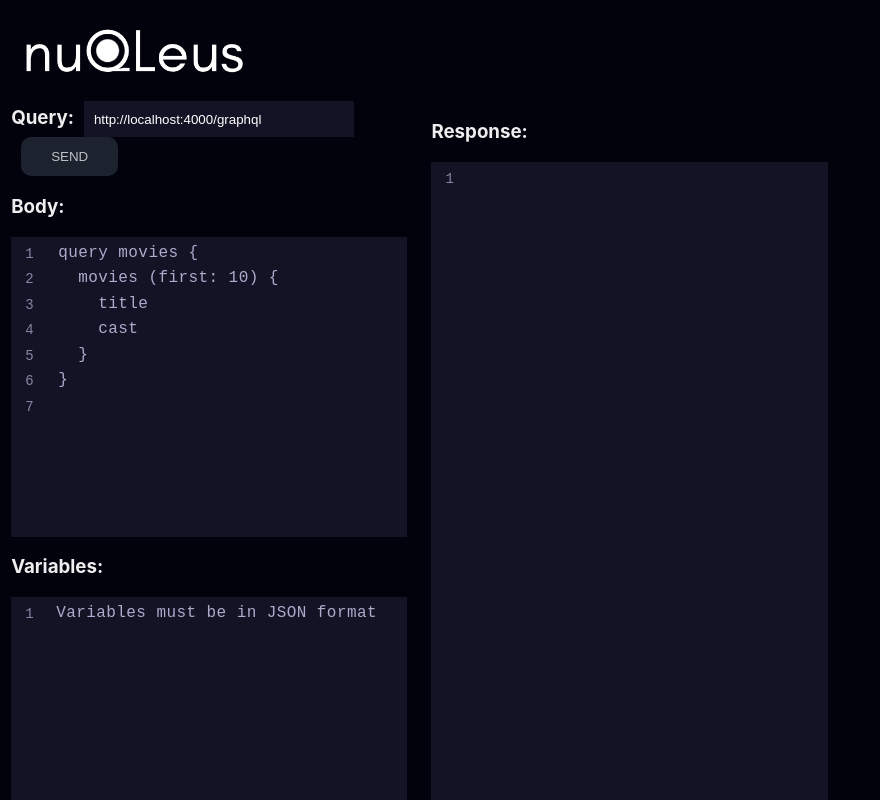
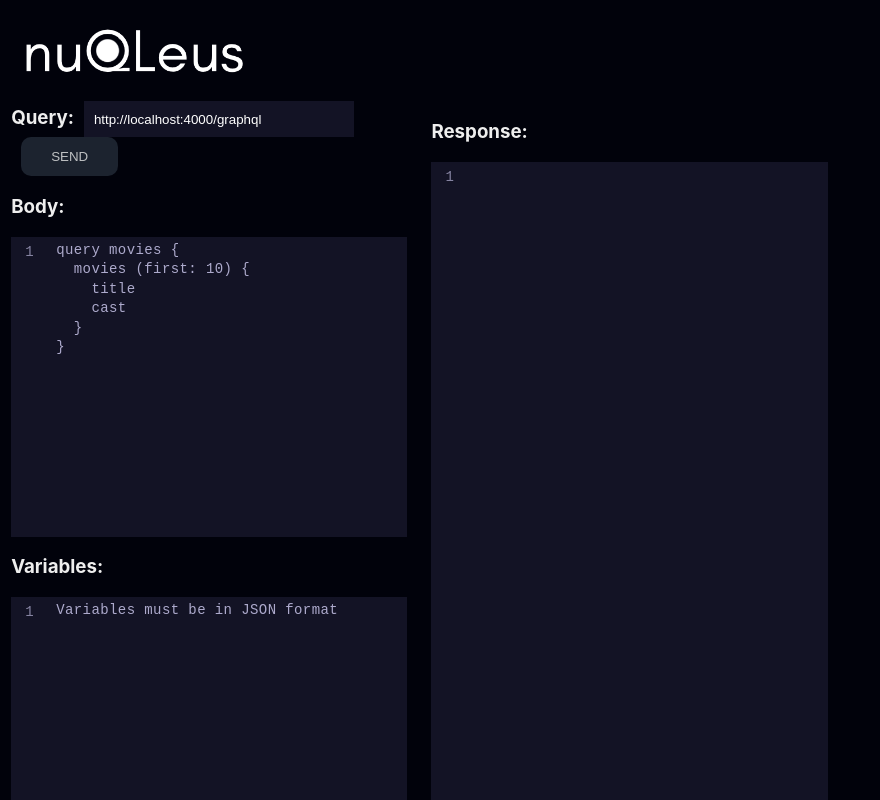
Before and after one commit to oslabs-beta/nuQLeus, a React app: page / in a window 1280 px wide. Shown: the top 800 px of the page, without its empty margins (0-880 px from the left). Built offline with nearby package versions, Linux system fonts and the light colour scheme.

Commit message:
minor styling modifications

```diff
--- a/src/client/components/QueryEditor.jsx
+++ b/src/client/components/QueryEditor.jsx
@@ -25,6 +25,13 @@ const QueryEditor = () => {
     tabSize: 2,
     styleActiveLine: true,
     viewportMargin: 99,
+    placeholder:
+    `query movies {
+  movies (first: 10) {
+    title
+    cast
+  }
+}`
   };
   const onChange = (editor, data, value) => {
     // this.setState({ value });
--- a/src/client/contexts/GraphContext.jsx
+++ b/src/client/contexts/GraphContext.jsx
@@ -15,7 +15,7 @@ const sampleVar = '{"username": "zbrucker"}';
 export const GraphContextProvider = (props) => {
   const [info, setInfo] = useState({
     uri: 'http://localhost:4000/graphql',
-    body: sampleBody,
+    body: '',
     variables: '',
     response: '',
     extensions: '',
--- a/src/client/stylesheets/editor-theme.css
+++ b/src/client/stylesheets/editor-theme.css
@@ -1,56 +1,47 @@
-
 .cm-s-custom-0 {
 	background: rgb(19, 19, 37);
 	color: rgb(173, 170, 204);
 	font-weight: 300;
-	line-height: 1.6;
+	line-height: 1.4;
+	font-size: 14px;
 	font-family: "IBM Plex Mono", monospace;
-	letter-spacing: 0.425px;
+	letter-spacing: 0.41px;
 }
-
 .cm-s-custom-0 .CodeMirror-cursor {
 	border-color: #fff;
 	outline: 1px solid #fff;
 }
-
 .cm-s-custom-0 .CodeMirror-activeline-background {
 	background: rgba(240, 240, 255, 0.8);
 }
-
 .cm-s-custom-0 .CodeMirror-selected {
 	background: rgba(55, 55, 77, 0.3);
 }
-
 .cm-s-custom-0 .cm-comment {
-		font-style: italic;color: #676b79;
+	font-style: italic;
+	color: #676b79;
 }
-
 .cm-s-custom-0 .cm-operator {
 	color: #f3f3f3;
 }
-
 .cm-s-custom-0 .cm-string {
 	color: #c267f9;
 }
-
 .cm-s-custom-0 .cm-string-2 {
 	color: #ffb86c;
 }
-
 .cm-s-custom-0 .cm-tag {
 	color: #ff2c6d;
 }
 .cm-s-custom-0 .cm-meta {
 	color: #b084eb;
 }
-
 .cm-s-custom-0 .cm-number {
 	color: #ffb86c;
-
-	} .cm-s-custom-0 .cm-atom {
+}
+.cm-s-custom-0 .cm-atom {
 	color: #ff2c6d;
 }
-
 .cm-s-custom-0 .cm-keyword {
 	color: #b095e4;
 }
@@ -60,7 +51,6 @@
 .cm-s-custom-0 .cm-variable-2 {
 	color: #ff9ac1;
 }
-
 .cm-s-custom-0 .cm-variable-3, .cm-s-custom-0 .cm-type {
 	color: #ff9ac1;
 }
@@ -78,118 +68,23 @@
 }
 .cm-s-custom-0 .CodeMirror-matchingbracket {
 	border-bottom: 1px dotted #19f9d8;
-		padding-bottom: 2px;color: #e6e6e6;
+	padding-bottom: 2px;
+	color: #e6e6e6;
 }
 .cm-s-custom-0 .CodeMirror-gutters {
 	background: rgb(19, 19, 37);
 	border-right-color: rgb(19, 19, 37);
-		width: 40px;   margin-right: 9px;
+	width: 40px;
+	margin-right: 5px;
 }
 .cm-s-custom-0 .CodeMirror-linenumber {
 	color: rgb(173, 170, 204);
 	opacity: 0.75;
 	background: rgb(19, 19, 37);
-		padding: 0 10px 0 4px;
+	padding: 0 8px 0 4px;
 	font-size: 14px;
 	border-top: 2px solid transparent;
 }
-
 .cm-s-custom-0 .CodeMirror-lines .CodeMirror-code div {
 	padding-left: 2px;
 };
-
-/*
-	Name:       Panda Syntax
-	Author:     Siamak Mokhtari (http://github.com/siamak/)
-	CodeMirror template by Siamak Mokhtari (https://github.com/siamak/atom-panda-syntax)
-*/
-
-/*
-
-.cm-s-custom-0 {
-	background: #292a2b;
-	color: #e6e6e6;
-	line-height: 1.5;
-	font-family: 'Operator Mono', 'Source Sans Pro', Menlo, Monaco, Consolas,
-		Courier New, monospace;
-}
-
-.cm-s-custom-0 {
-	background: #292a2b;
-	color: #e6e6e6;
-	line-height: 1.5;
-	font-family: 'Operator Mono', 'Source Sans Pro', Menlo, Monaco, Consolas,
-		Courier New, monospace;
-}
-.cm-s-custom-0 .CodeMirror-cursor {
-	border-color: red;
-}
-.cm-s-custom-0 .CodeMirror-activeline-background {
-	background: rgba(99, 123, 156, 0.1);
-}
-.cm-s-custom-0 .CodeMirror-selected {
-	background: #fff;
-}
-.cm-s-custom-0 .cm-comment {
-	font-style: italic;
-	color: #676b79;
-}
-.cm-s-custom-0 .cm-operator {
-	color: #f3f3f3;
-}
-.cm-s-custom-0 .cm-string {
-	color: #19f9d8;
-}
-.cm-s-custom-0 .cm-string-2 {
-	color: #ffb86c;
-}
-.cm-s-custom-0 .cm-tag {
-	color: #ff2c6d;
-}
-.cm-s-custom-0 .cm-meta {
-	color: #b084eb;
-}
-.cm-s-custom-0 .cm-number {
-	color: #ffb86c;
-}
-.cm-s-custom-0 .cm-atom {
-	color: #ff2c6d;
-}
-.cm-s-custom-0 .cm-keyword {
-	color: #ff75b5;
-}
-.cm-s-custom-0 .cm-variable {
-	color: #ffb86c;
-}
-.cm-s-custom-0 .cm-variable-2 {
-	color: #ff9ac1;
-}
-.cm-s-custom-0 .cm-variable-3,
-.cm-s-custom-0 .cm-type {
-	color: #ff9ac1;
-}
-.cm-s-custom-0 .cm-def {
-	color: #e6e6e6;
-}
-.cm-s-custom-0 .cm-property {
-	color: #f3f3f3;
-}
-.cm-s-custom-0 .cm-unit {
-	color: #ffb86c;
-}
-.cm-s-custom-0 .cm-attribute {
-	color: #ffb86c;
-}
-.cm-s-custom-0 .CodeMirror-matchingbracket {
-	border-bottom: 1px dotted #19f9d8;
-	padding-bottom: 2px;
-	color: #e6e6e6;
-}
-.cm-s-custom-0 .CodeMirror-gutters {
-	background: #292a2b;
-	border-right-color: rgba(255, 255, 255, 0.1);
-}
-.cm-s-custom-0 .CodeMirror-linenumber {
-	color: #e6e6e6;
-	opacity: 0.6;
-} */
```
Also changed, not shown: src/client/components/ServerField.jsx (line endings or trailing spaces). Lines whose indentation alone changed are shown as unchanged.
